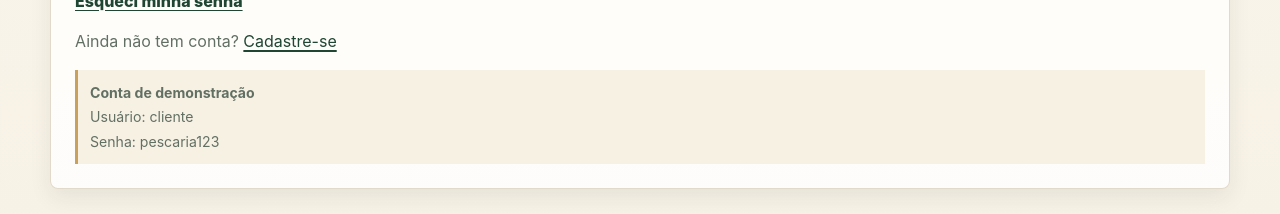
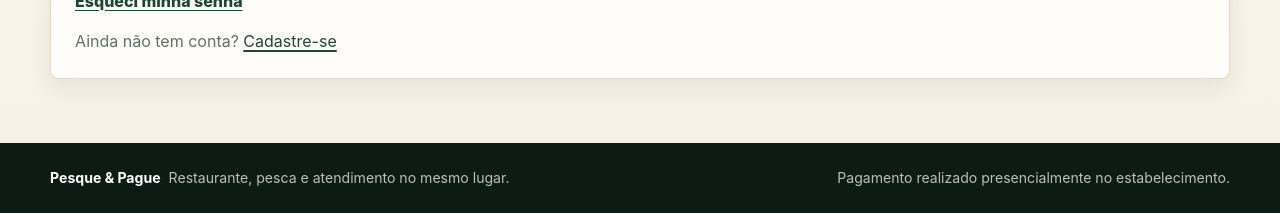
Before and after one commit to luizpego/Pesque_pague-django, a React (Vite) app in the folder frontend/: page /entrar in a window 1280 px wide. Shown: the part 940-1154 px from the top of the page. Built offline with nearby package versions, Linux system fonts and the light colour scheme; no server answers.

Commit message:
Remove credenciais de demonstracao da interface

```diff
--- a/frontend/src/pages/Login.jsx
+++ b/frontend/src/pages/Login.jsx
@@ -126,11 +126,6 @@ export default function Login() {
           Ainda não tem conta? <Link to="/cadastro">Cadastre-se</Link>
         </p>
 
-        <div className="demo-box">
-          <strong>Conta de demonstração</strong>
-          <span>Usuário: cliente</span>
-          <span>Senha: pescaria123</span>
-        </div>
       </div>
     </section>
   );
--- a/frontend/src/styles/index.css
+++ b/frontend/src/styles/index.css
@@ -999,16 +999,6 @@ ol {
   color: var(--color-muted);
 }
 
-.demo-box {
-  display: grid;
-  gap: 0.15rem;
-  border-left: 3px solid var(--color-gold-500);
-  background: var(--color-cream-100);
-  padding: var(--space-3);
-  color: var(--color-muted);
-  font-size: var(--text-sm);
-}
-
 .mensagem-erro,
 .mensagem-sucesso,
 .mensagem-aviso {
```
